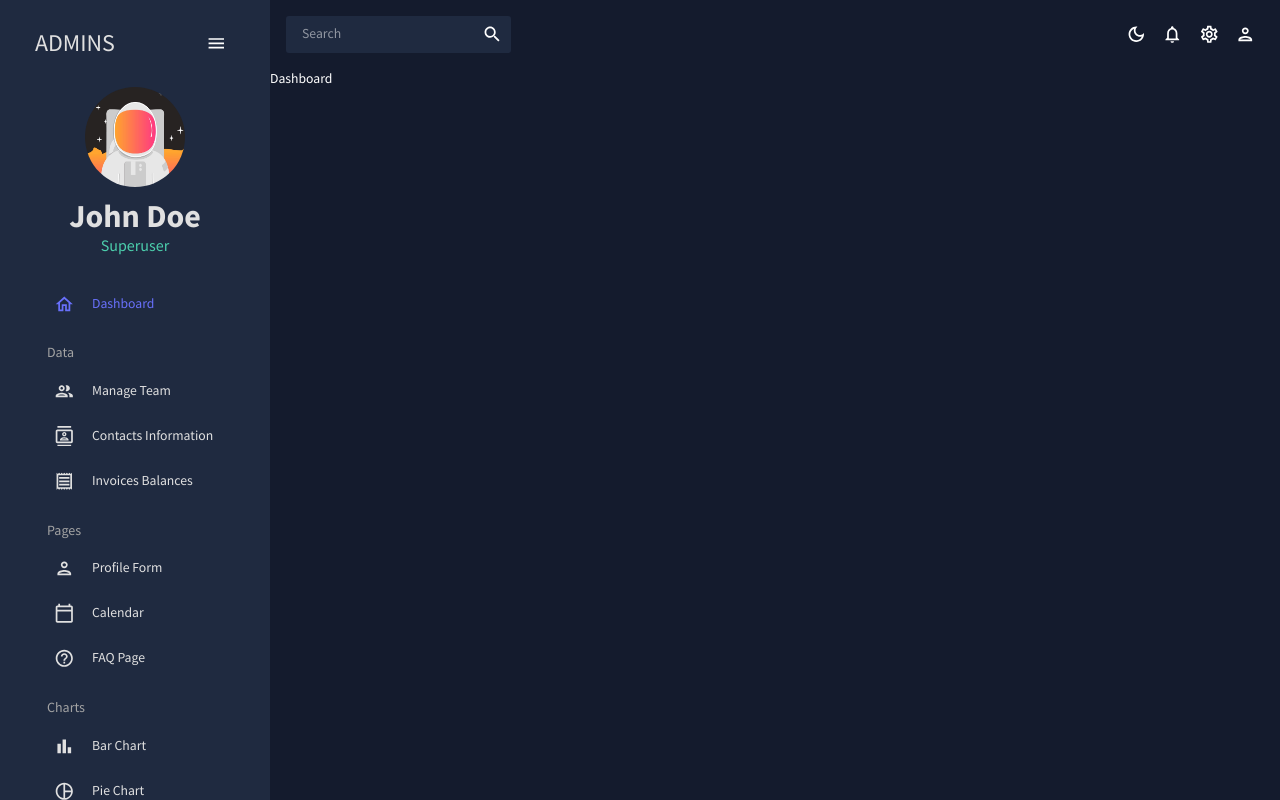
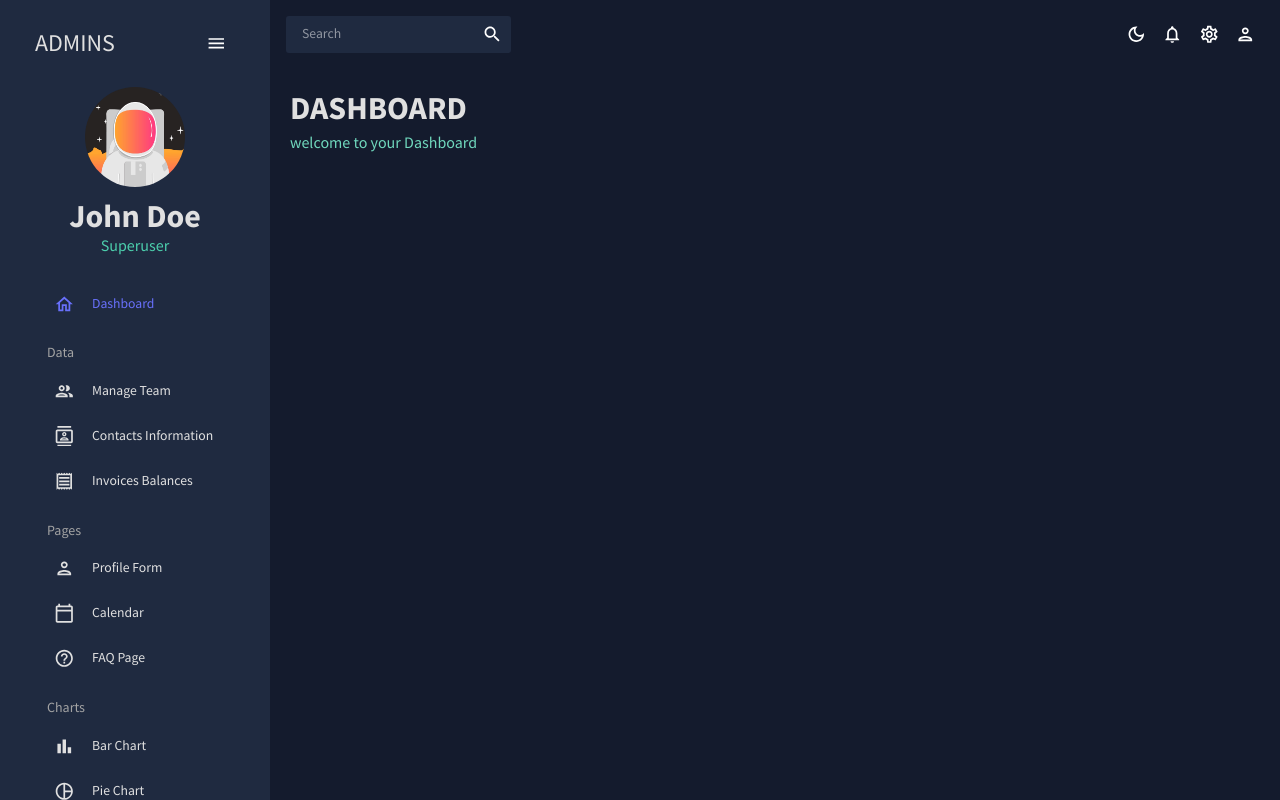
Before and after one commit to callmeUmer/react-dashboard, a React (Create React App) app: page / in a window 1280 px wide. Built offline with nearby package versions, Linux system fonts and the light colour scheme.

Commit message:
feat: Header component

```diff
--- /dev/null
+++ b/src/components/Header.jsx
@@ -0,0 +1,25 @@
+import { Box, Typography, useTheme } from '@mui/material';
+import { tokens } from '../theme';
+
+const Header = ({title, subtitle}) => {
+    const theme = useTheme();
+    const colors = tokens(theme.palette.mode)
+
+    return (
+        <Box mb="30px">
+            <Typography
+                variant="h2"
+                color={colors.grey[100]}
+                fontWeight="bold"
+                sx={{mb:"5px"}}
+            >
+                {title}
+            </Typography>
+            <Typography variant="h5" color={colors.greenAccent[400]}>
+                {subtitle}
+            </Typography>
+        </Box>
+    )
+}
+
+export default Header;
--- a/src/scenes/dashboard/index.jsx
+++ b/src/scenes/dashboard/index.jsx
@@ -1,5 +1,14 @@
+import Header from '../../components/Header';
+import { Box } from '@mui/material';
+
 const Dashboard = () => {
-    return <div>Dashboard</div>
+    return (
+        <Box m="20px">
+            <Box display="flex" justifyContent="space-between" alignItems="center">
+                <Header title="DASHBOARD" subtitle="welcome to your Dashboard" />
+            </Box>
+        </Box>
+    )
 }
 
 export default Dashboard;
```
